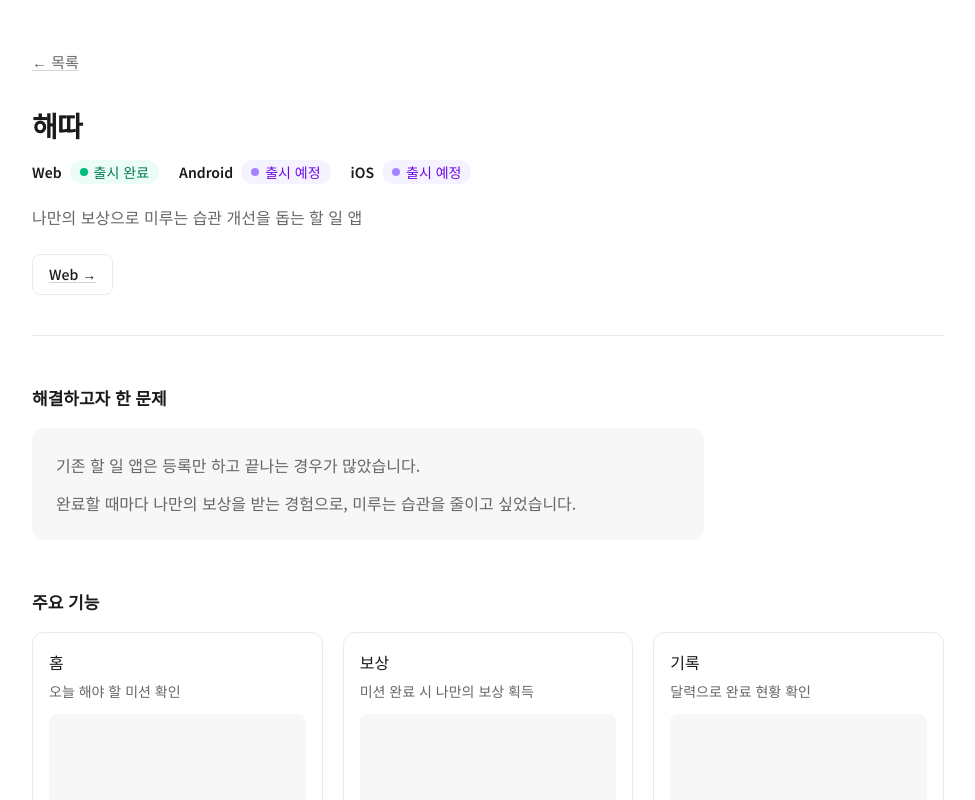
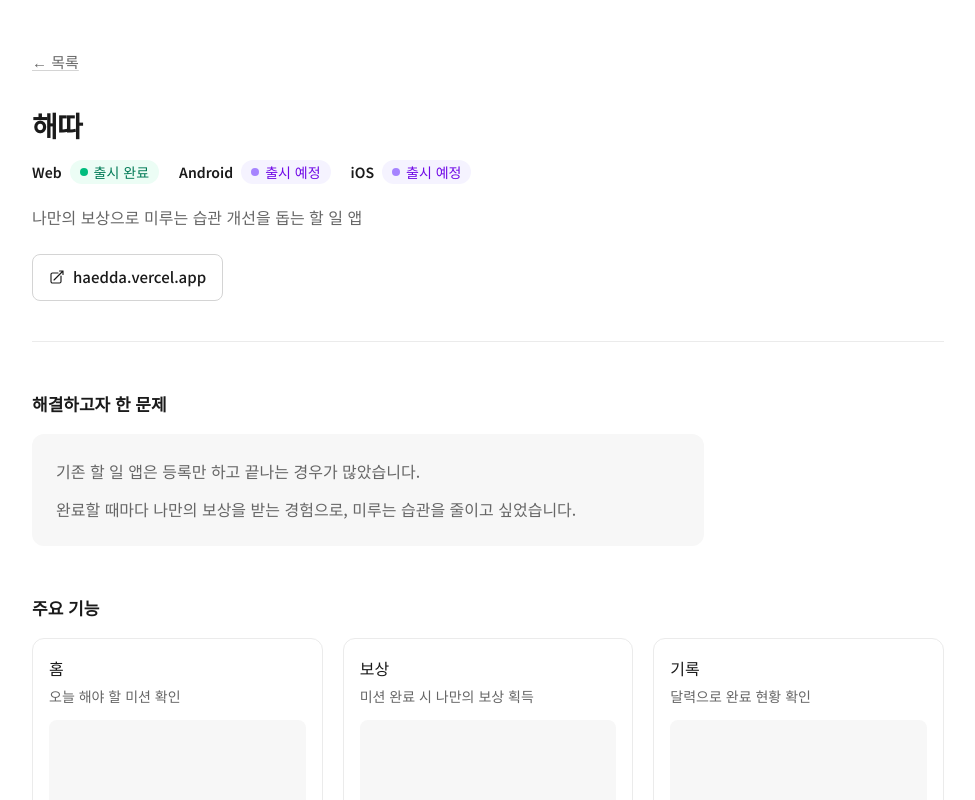
Before and after one commit to Jang-eunhye/portfolio, a Next.js app: page /projects/haedda in a window 1280 px wide. Shown: the top 800 px of the page, without its empty margins (152-1127 px from the left). Built offline with nearby package versions, Linux system fonts and the light colour scheme.

Commit message:
chore: 해따 링크 연결

```diff
--- a/src/components/ProjectDetail.tsx
+++ b/src/components/ProjectDetail.tsx
@@ -3,6 +3,7 @@ import type { Project } from "@/types/project";
 import { PlatformStatusList } from "./PlatformStatusList";
 import { SectionHeading } from "./SectionHeading";
 import { MediaPlaceholder } from "./MediaPlaceholder";
+import { ServiceLink } from "./ServiceLink";
 
 interface ProjectDetailProps {
   project: Project;
@@ -32,17 +33,9 @@ export function ProjectDetail({ project }: ProjectDetailProps) {
         </p>
 
         {project.serviceLinks.length > 0 && (
-          <div className="mt-6 flex flex-wrap gap-2">
+          <div className="mt-6 flex flex-wrap gap-3">
             {project.serviceLinks.map((link) => (
-              <a
-                key={link.label}
-                href={link.url}
-                target="_blank"
-                rel="noopener noreferrer"
-                className="rounded-lg border border-border px-4 py-2 text-[0.875rem] font-medium underline decoration-neutral-300 underline-offset-2 transition-all hover:border-neutral-400 hover:bg-neutral-50 hover:decoration-neutral-500"
-              >
-                {link.label} →
-              </a>
+              <ServiceLink key={link.label} label={link.label} url={link.url} />
             ))}
           </div>
         )}
--- /dev/null
+++ b/src/components/ServiceLink.tsx
@@ -0,0 +1,52 @@
+function ExternalLinkIcon() {
+  return (
+    <svg
+      className="h-4 w-4 shrink-0"
+      fill="none"
+      viewBox="0 0 24 24"
+      stroke="currentColor"
+      strokeWidth={1.75}
+      aria-hidden="true"
+    >
+      <path
+        strokeLinecap="round"
+        strokeLinejoin="round"
+        d="M13.5 6H5.25A2.25 2.25 0 0 0 3 8.25v10.5A2.25 2.25 0 0 0 5.25 21h10.5A2.25 2.25 0 0 0 18 18.75V10.5m-10.5 6L21 3m0 0h-5.25M21 3v5.25"
+      />
+    </svg>
+  );
+}
+
+function getServiceLinkText(label: string, url: string): string {
+  if (label === "Web") {
+    try {
+      return new URL(url).hostname;
+    } catch {
+      return "웹사이트 방문";
+    }
+  }
+  if (label === "Android") return "Google Play에서 보기";
+  if (label === "iOS") return "App Store에서 보기";
+  return url;
+}
+
+interface ServiceLinkProps {
+  label: string;
+  url: string;
+}
+
+export function ServiceLink({ label, url }: ServiceLinkProps) {
+  const text = getServiceLinkText(label, url);
+
+  return (
+    <a
+      href={url}
+      target="_blank"
+      rel="noopener noreferrer"
+      className="inline-flex items-center gap-2 rounded-lg border border-neutral-300 bg-white px-4 py-2.5 text-[0.9375rem] font-medium text-foreground transition-[border-color,background-color] duration-200 hover:border-neutral-500 hover:bg-neutral-50"
+    >
+      <ExternalLinkIcon />
+      <span>{text}</span>
+    </a>
+  );
+}
--- a/src/data/projects.ts
+++ b/src/data/projects.ts
@@ -56,7 +56,7 @@ export const projects: Project[] = [
       },
     ],
     tech: ["React", "TypeScript", "Supabase", "Vercel"],
-    serviceLinks: [{ label: "Web", url: "https://example.com" }],
+    serviceLinks: [{ label: "Web", url: "https://haedda.vercel.app" }],
   },
   {
     slug: "walkaholic",
```
